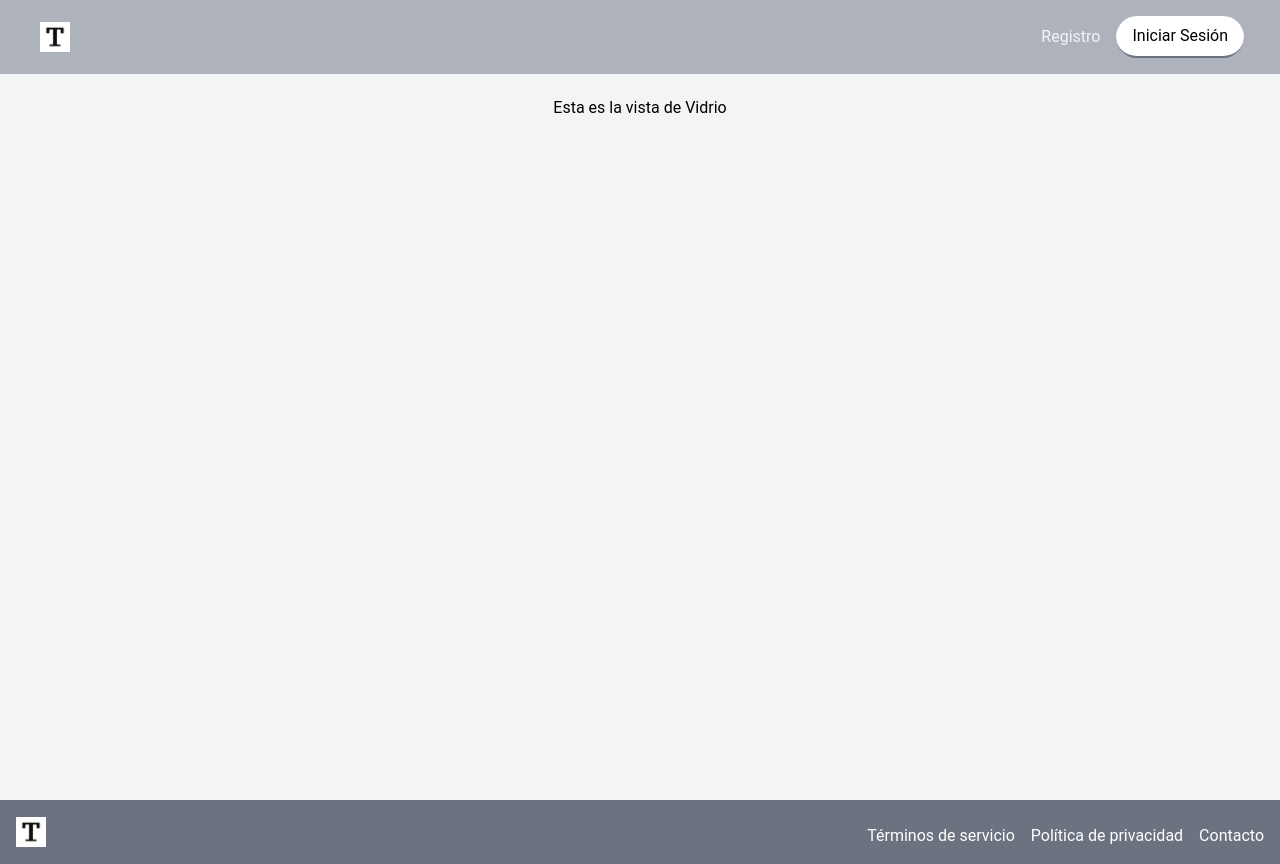
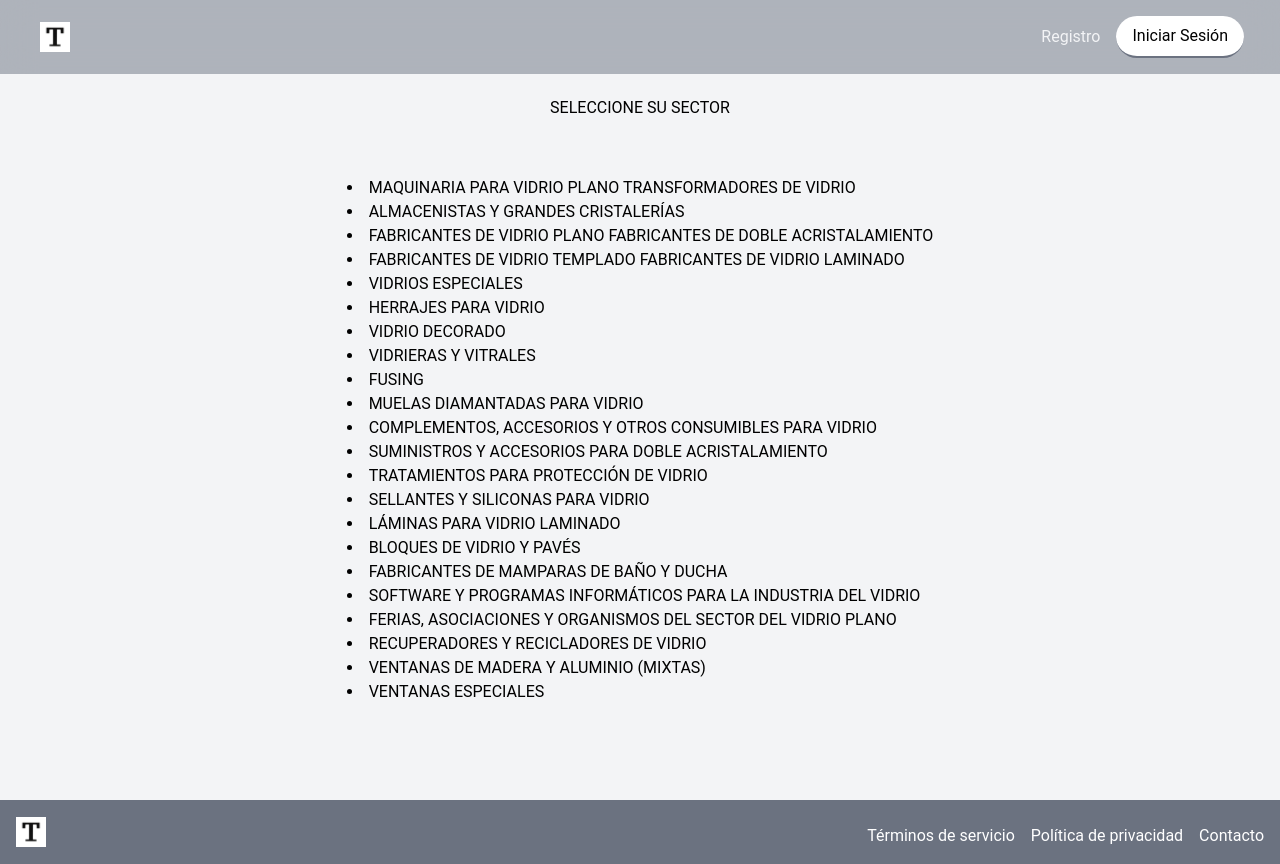
Before and after one commit to frankgimeno3/0101, a Next.js app: page /Sectores/vidrio in a window 1280 px wide. Built offline with nearby package versions, Linux system fonts and the light colour scheme.

Commit message:
añado contenido a vidrio

```diff
--- a/pages/Sectores/vidrio/index.tsx
+++ b/pages/Sectores/vidrio/index.tsx
@@ -1,12 +1,35 @@
-import { Inter } from 'next/font/google'
+import { Inter } from "next/font/google";
 
-const inter = Inter({ subsets: ['latin'] })
+const inter = Inter({ subsets: ["latin"] });
 
 export default function Vidrio() {
   return (
     <div className="flex min-h-screen flex-col items-center justify-between p-24">
-
-    <h1>Esta es la vista de Vidrio</h1>
+      <h1>SELECCIONE SU SECTOR</h1>
+      <div>
+        <li>MAQUINARIA PARA VIDRIO PLANO TRANSFORMADORES DE VIDRIO</li>
+        <li>ALMACENISTAS Y GRANDES CRISTALERÍAS</li>
+        <li> FABRICANTES DE VIDRIO PLANO FABRICANTES DE DOBLE ACRISTALAMIENTO</li>
+        <li>FABRICANTES DE VIDRIO TEMPLADO FABRICANTES DE VIDRIO LAMINADO </li>
+        <li>VIDRIOS ESPECIALES</li>
+        <li>HERRAJES PARA VIDRIO</li>
+        <li>VIDRIO DECORADO</li>
+        <li>VIDRIERAS Y VITRALES</li>
+        <li>FUSING</li>
+        <li>MUELAS DIAMANTADAS PARA VIDRIO</li>
+        <li>COMPLEMENTOS, ACCESORIOS Y OTROS CONSUMIBLES PARA VIDRIO</li>
+        <li>SUMINISTROS Y ACCESORIOS PARA DOBLE ACRISTALAMIENTO</li>
+        <li>TRATAMIENTOS PARA PROTECCIÓN DE VIDRIO</li>
+        <li>SELLANTES Y SILICONAS PARA VIDRIO</li>
+        <li>LÁMINAS PARA VIDRIO LAMINADO</li>
+        <li>BLOQUES DE VIDRIO Y PAVÉS</li>
+        <li>FABRICANTES DE MAMPARAS DE BAÑO Y DUCHA</li>
+        <li>SOFTWARE Y PROGRAMAS INFORMÁTICOS PARA LA INDUSTRIA DEL VIDRIO</li>
+        <li>FERIAS, ASOCIACIONES Y ORGANISMOS DEL SECTOR DEL VIDRIO PLANO</li>
+        <li>RECUPERADORES Y RECICLADORES DE VIDRIO</li>
+        <li>VENTANAS DE MADERA Y ALUMINIO (MIXTAS)</li>
+        <li>VENTANAS ESPECIALES</li>
+      </div>
     </div>
-  )
+  );
 }
```
